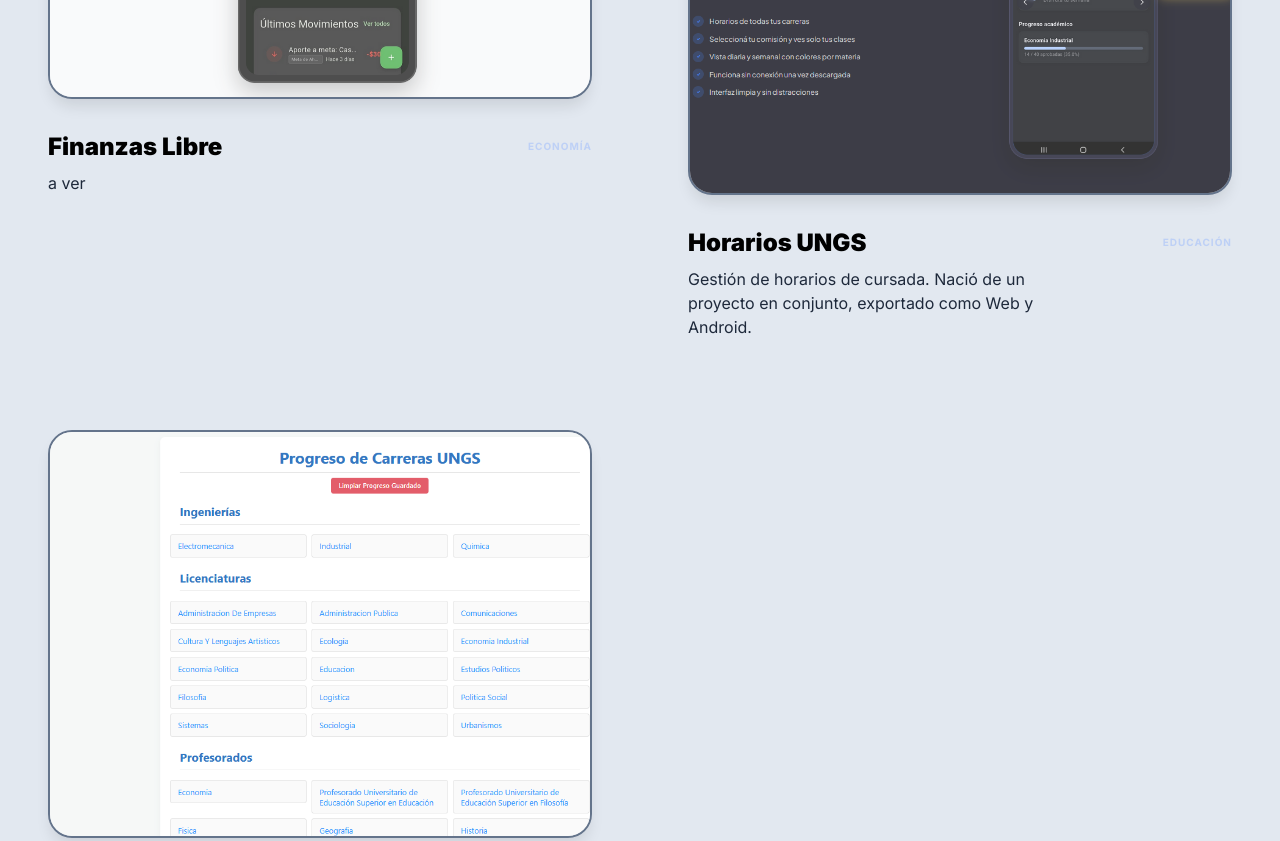
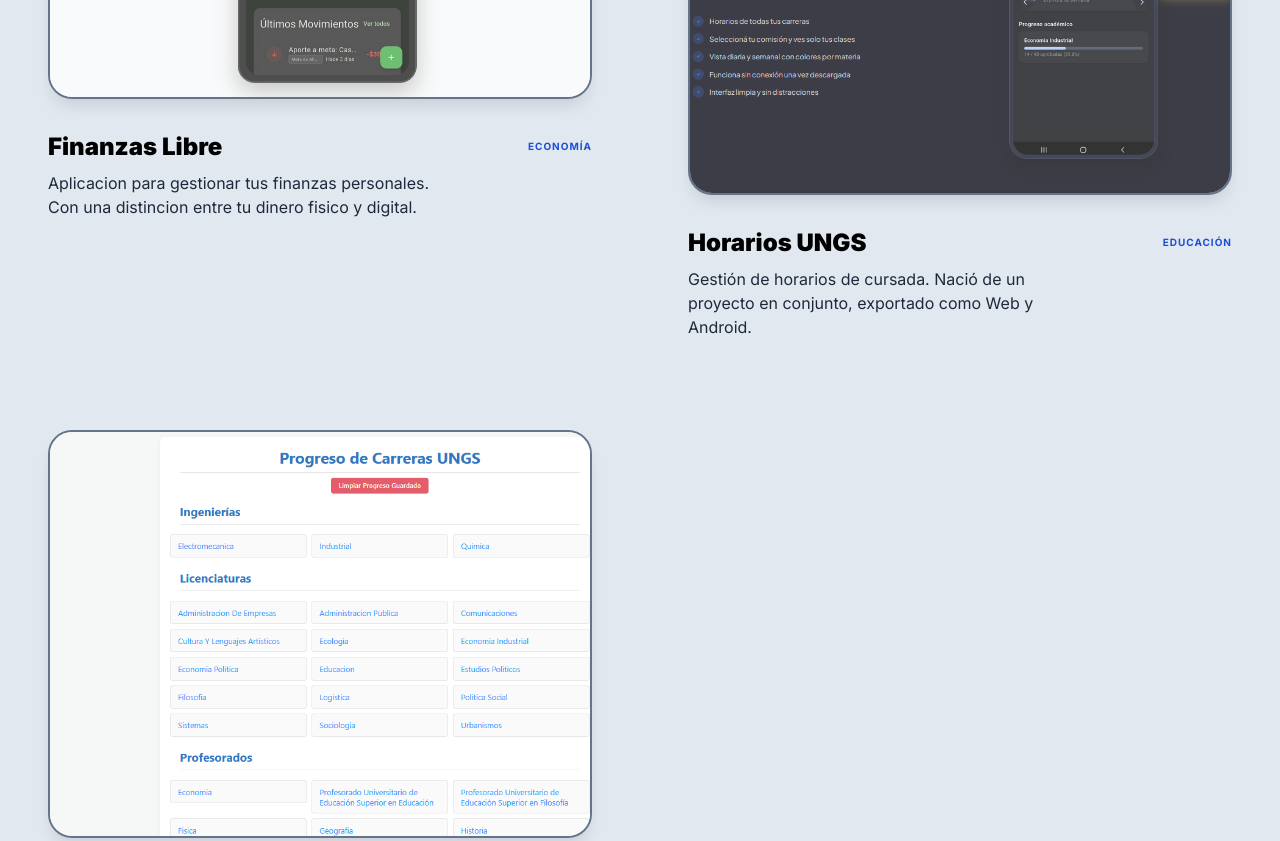
Before and after one commit to Mentitos/Presentacion, a plain HTML site: page index.html in a window 1280 px wide. Shown: the part 2540-3381 px from the top of the page. Drawn offline with nearby package versions, Linux system fonts and the light colour scheme.

Commit message:
ahora si

```diff
--- a/portfolio.json
+++ b/portfolio.json
@@ -92,7 +92,7 @@
         {
           "icon": "account_balance_wallet",
           "title": "Finanzas Libre",
-          "description": "a ver",
+          "description": "Aplicacion para gestionar tus finanzas personales. Con una distincion entre tu dinero fisico y digital.",
           "link_text": "Ver Proyecto",
           "link_url": "https://mentitos.github.io/finanzaslibre-pagina/",
           "image": "./assets/projects/finanzas-libre.png",
--- a/script.js
+++ b/script.js
@@ -450,7 +450,7 @@
                                     ` : ''}
                                 </div>
                             </div>
-                            <span class="text-[10px] font-bold tracking-widest uppercase text-primary/40 pt-2">${item.tag || 'Work'}</span>
+                            <span class="project-tag">${item.tag || 'Work'}</span>
                         </div>
                     </a>
                 `;
--- a/style.css
+++ b/style.css
@@ -601,3 +601,16 @@
 html:not(.dark) .btn-read-more {
     color: #4354c0;
 }
+
+.project-tag {
+    font-size: 10px;
+    font-weight: 700;
+    letter-spacing: 0.1em;
+    text-transform: uppercase;
+    padding-top: 0.5rem;
+    color: rgba(136, 173, 255, 0.6);
+}
+
+html:not(.dark) .project-tag {
+    color: #1d4ed8;
+}
```
